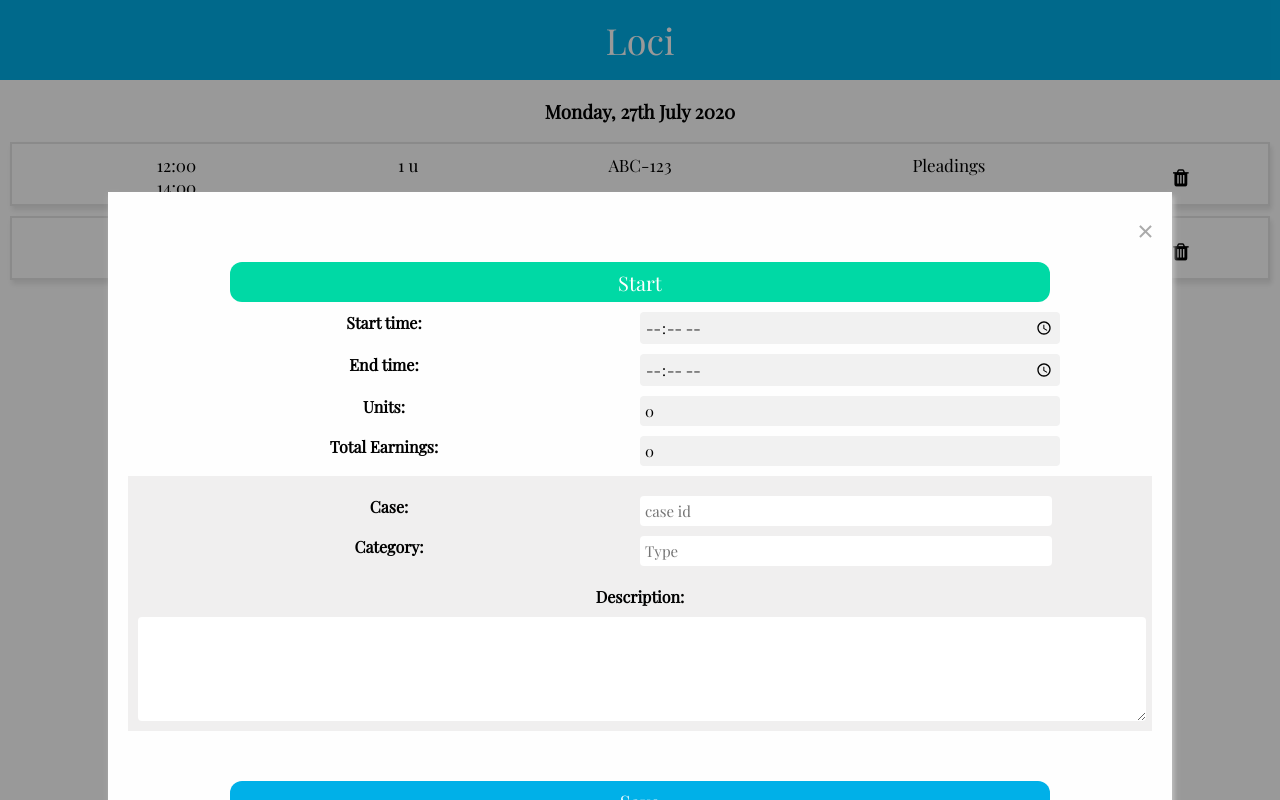
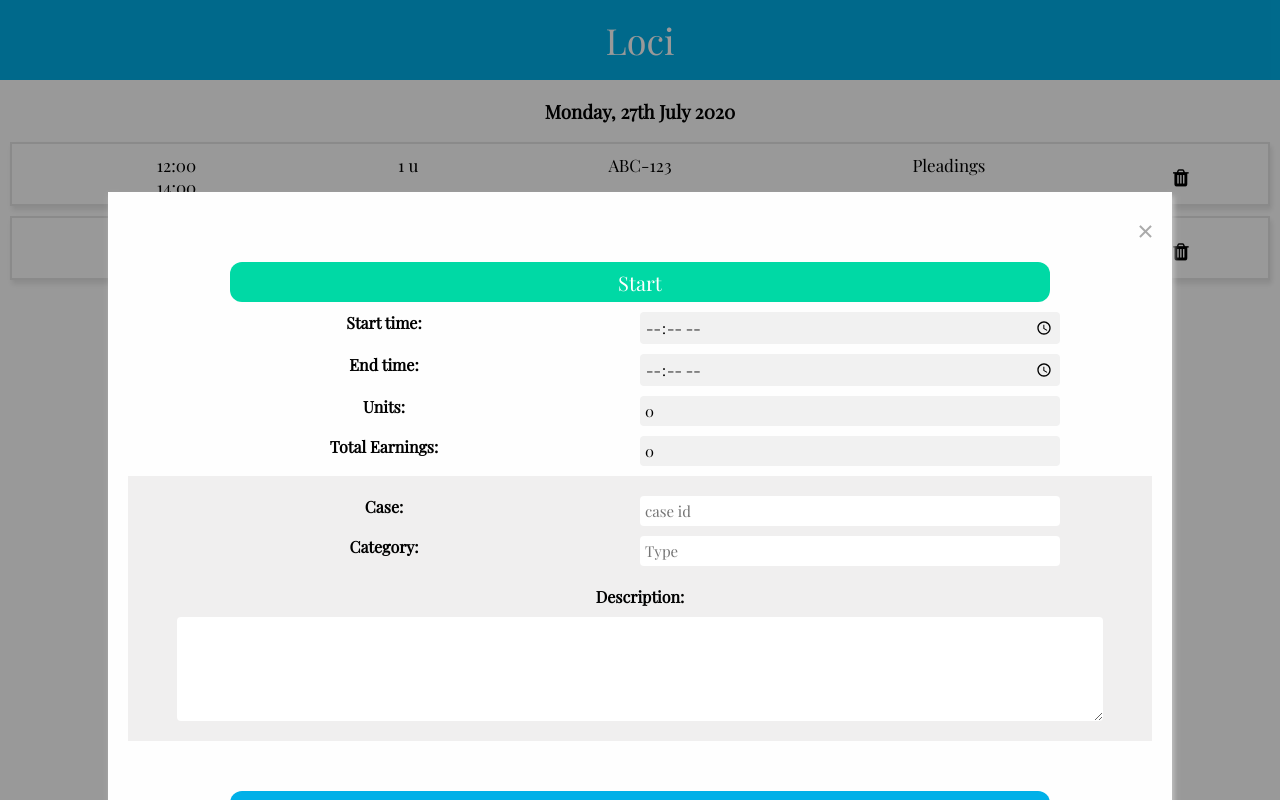
Before and after one commit to jwwnz/timekeeping, a React (Create React App) app: page / in a window 1280 px wide. Built offline with nearby package versions, Linux system fonts and the light colour scheme.

Commit message:
Fix issue with description going out of screen

```diff
--- a/src/App.css
+++ b/src/App.css
@@ -70,7 +70,7 @@
 }
 
 .input-case-group {
-	padding: 10px;
+	padding: 10px 0 10px 0;
 	margin-top: 10px;
 	background-color: #F0EFEF;
 }
@@ -96,11 +96,14 @@
 }
 
 .input-description-pair > textarea {
-	margin-top: 10px;
-	width: 100%;
+	margin: 10px 0 10px 0;
+	width: 90%;
 	background-color: white;
 	border: none;
 	border-radius: 4px;
+	display: block;
+    margin-left: auto;
+    margin-right: auto;
 }
 
 
```
